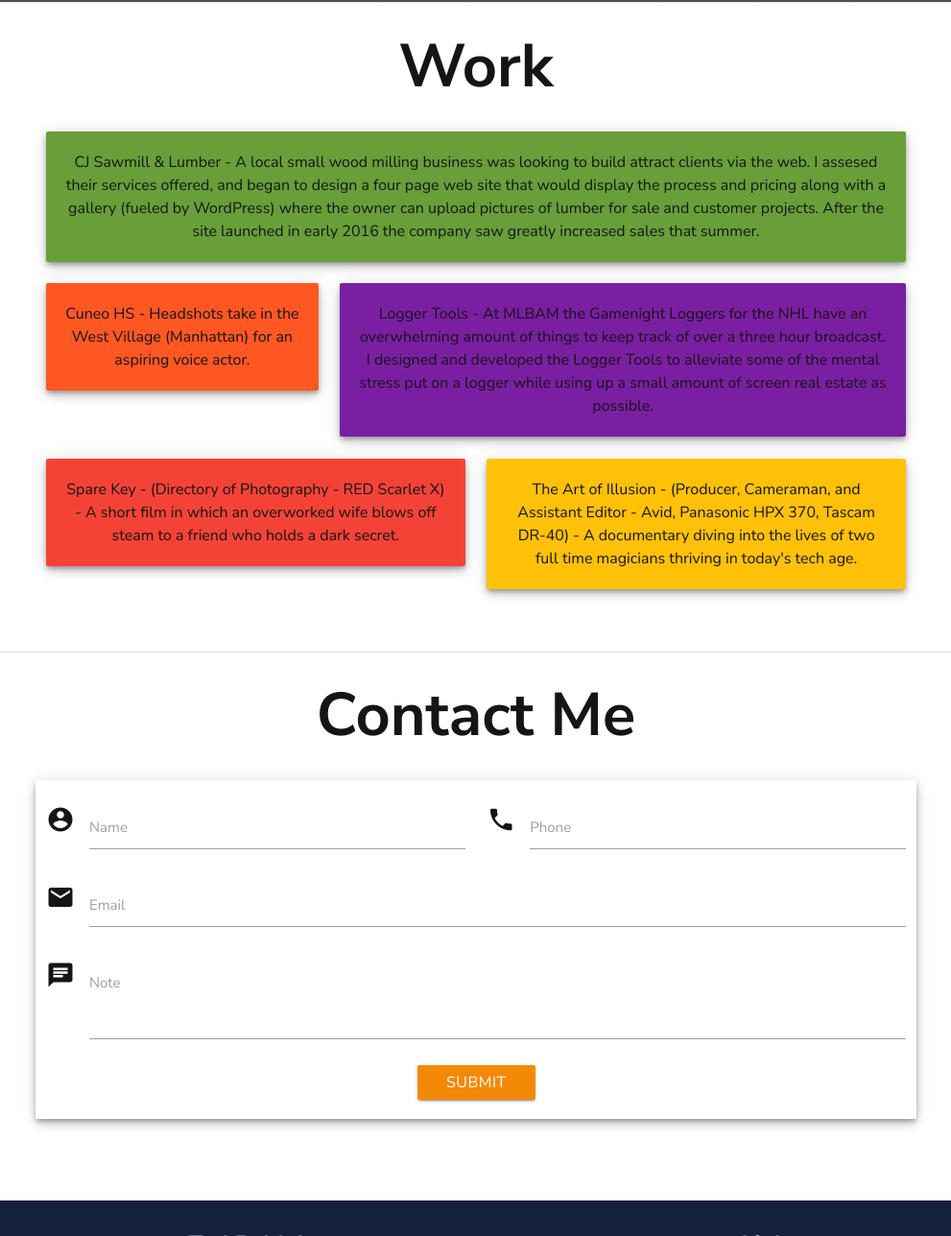
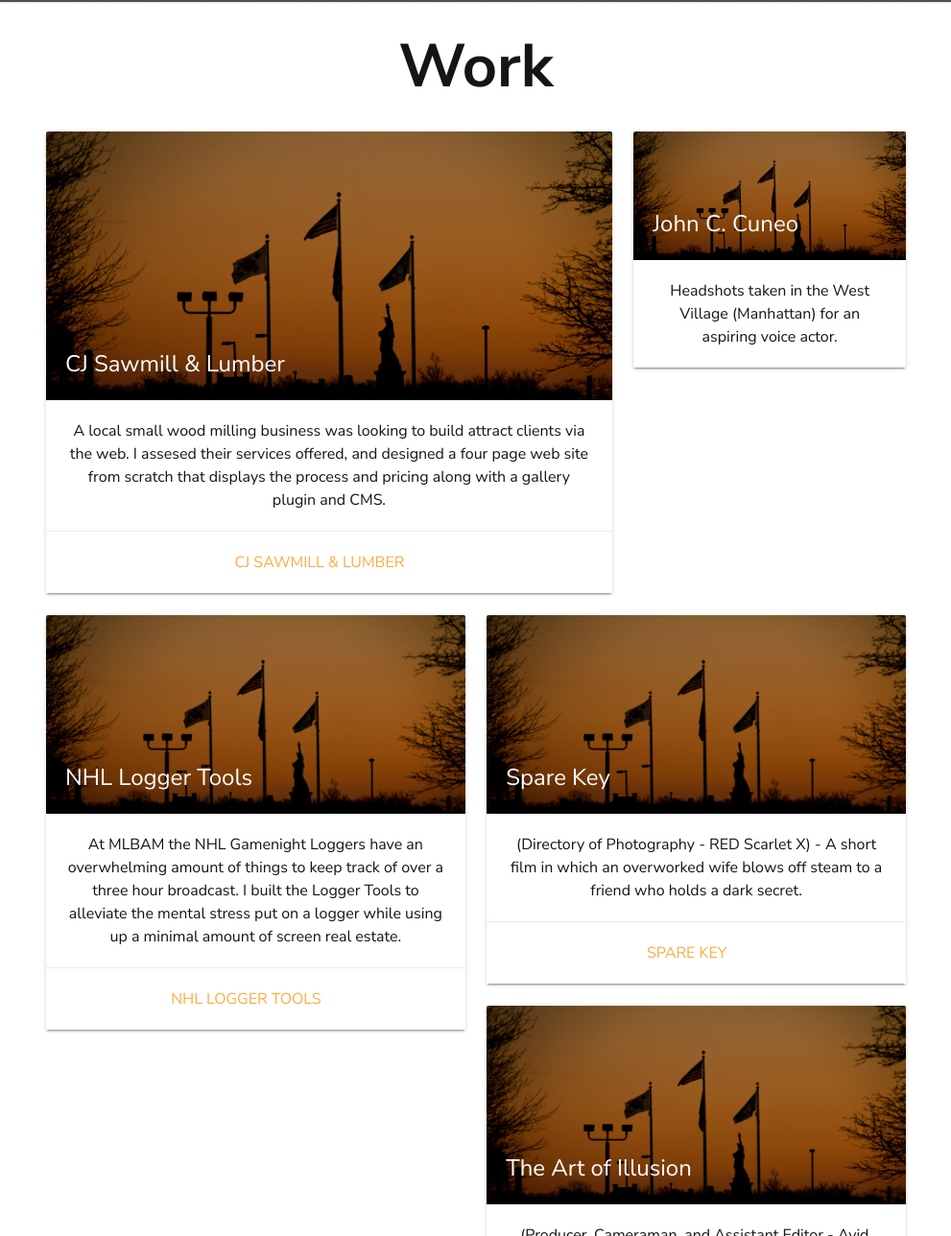
Before and after one commit to peppahjackk/portfolio-2017, a website: page dist/index.html in a window 1280 px wide. Shown: the part 1512-2800 px from the top of the page at 96% size, without its empty margins (144-1135 px from the left). Drawn offline with nearby package versions, Linux system fonts and the light colour scheme.

Commit message:
Added cards to work section

```diff
--- a/dist/css/style.css
+++ b/dist/css/style.css
@@ -55,7 +55,7 @@ h5 {
   color: white; }
 
 .jumbotron {
-  background-image: url("../images/port-hero4.jpg");
+  background-image: url("../images/port-hero.jpg");
   background-size: cover;
   background-position: bottom center;
   min-height: 464px;
--- a/dist/index.html
+++ b/dist/index.html
@@ -156,33 +156,75 @@
             Work
           </h1>
                 </div>
-                <div class="col s12">
-                    <div class="col-content light-green darken-2 card-panel z-depth-3">
-                        CJ Sawmill &amp; Lumber - A local small wood milling business was looking to build attract clients via the web. I assesed their services offered, and began to design a four page web site that would display the process and pricing along with a gallery (fueled by WordPress) where the owner can upload pictures of lumber for sale and customer projects. After the site launched in early 2016 the company saw greatly increased sales that summer.
+                <div class="col m8 s12">
+                    <div class="card">
+                        <div class="card-image">
+                            <img src="images/port-hero.jpg">
+                            <span class="card-title">CJ Sawmill &amp; Lumber</span>
+                        </div>
+                        <div class="card-content">
+                            <p>A local small wood milling business was looking to build attract clients via the web. I assesed their services offered, and designed a four page web site from scratch that displays the process and pricing along with a gallery plugin and CMS.</p>
+                        </div>
+                        <div class="card-action">
+                            <a href="http://www.cjsawmill-lumber.com">CJ Sawmill &amp; Lumber</a>
+                        </div>
                     </div>
                 </div>
                 <!-- /.col -->
                 <div class="col m4 s12">
-                    <div class="col-content deep-orange card-panel z-depth-3">
-                        Cuneo HS - Headshots take in the West Village (Manhattan) for an aspiring voice actor.
-                    </div>
-                </div>
-                <!-- /.col -->
-                <div class="col m8 s12">
-                    <div class="col-content purple darken-2 card-panel z-depth-3">
-                        Logger Tools - At MLBAM the Gamenight Loggers for the NHL have an overwhelming amount of things to keep track of over a three hour broadcast. I designed and developed the Logger Tools to alleviate some of the mental stress put on a logger while using up a small amount of screen real estate as possible.
+                    <div class="card">
+                        <div class="card-image">
+                            <img src="images/port-hero.jpg">
+                            <span class="card-title">John C. Cuneo</span>
+                        </div>
+                        <div class="card-content">
+                            <p>Headshots taken in the West Village (Manhattan) for an aspiring voice actor.</p>
+                        </div>
                     </div>
                 </div>
                 <!-- /.col -->
                 <div class="col m6 s12">
-                    <div class="col-content red card-panel z-depth-3">
-                        Spare Key - (Directory of Photography - RED Scarlet X) - A short film in which an overworked wife blows off steam to a friend who holds a dark secret.
+                    <div class="card">
+                        <div class="card-image">
+                            <img src="images/port-hero.jpg">
+                            <span class="card-title">NHL Logger Tools</span>
+                        </div>
+                        <div class="card-content">
+                            <p>At MLBAM the NHL Gamenight Loggers have an overwhelming amount of things to keep track of over a three hour broadcast. I built the Logger Tools to alleviate the mental stress put on a logger while using up a minimal amount of screen real estate.</p>
+                        </div>
+                        <div class="card-action">
+                            <a href="http://www.tedmoke.com/logger">NHL Logger Tools</a>
+                        </div>
                     </div>
                 </div>
                 <!-- /.col -->
                 <div class="col m6 s12">
-                    <div class="col-content amber card-panel z-depth-3">
-                        The Art of Illusion - (Producer, Cameraman, and Assistant Editor - Avid, Panasonic HPX 370, Tascam DR-40) - A documentary diving into the lives of two full time magicians thriving in today's tech age.
+                    <div class="card">
+                        <div class="card-image">
+                            <img src="images/port-hero.jpg">
+                            <span class="card-title">Spare Key</span>
+                        </div>
+                        <div class="card-content">
+                            <p>(Directory of Photography - RED Scarlet X) - A short film in which an overworked wife blows off steam to a friend who holds a dark secret.</p>
+                        </div>
+                        <div class="card-action">
+                            <a href="https://www.youtube.com/watch?v=mw8X8Oo6vk8">Spare Key</a>
+                        </div>
+                    </div>
+                </div>
+                <!-- /.col -->
+                <div class="col m6 s12">
+                <div class="card">
+                        <div class="card-image">
+                            <img src="images/port-hero.jpg">
+                            <span class="card-title">The Art of Illusion</span>
+                        </div>
+                        <div class="card-content">
+                            <p>(Producer, Cameraman, and Assistant Editor - Avid, Panasonic HPX 370, Tascam DR-40) - A documentary diving into the lives of two full time magicians thriving in today's tech age.</p>
+                        </div>
+                        <div class="card-action">
+                            <a href="https://www.youtube.com/watch?v=UxNcNQFWgOY">The Art of Illusion</a>
+                        </div>
                     </div>
                 </div>
             </div>
```
